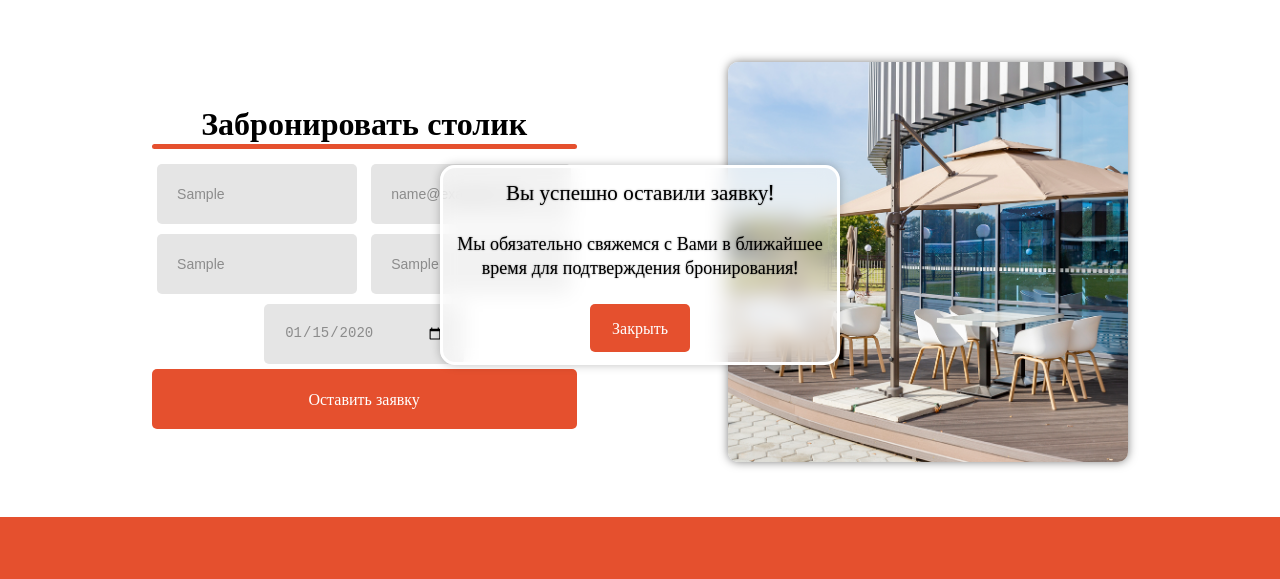
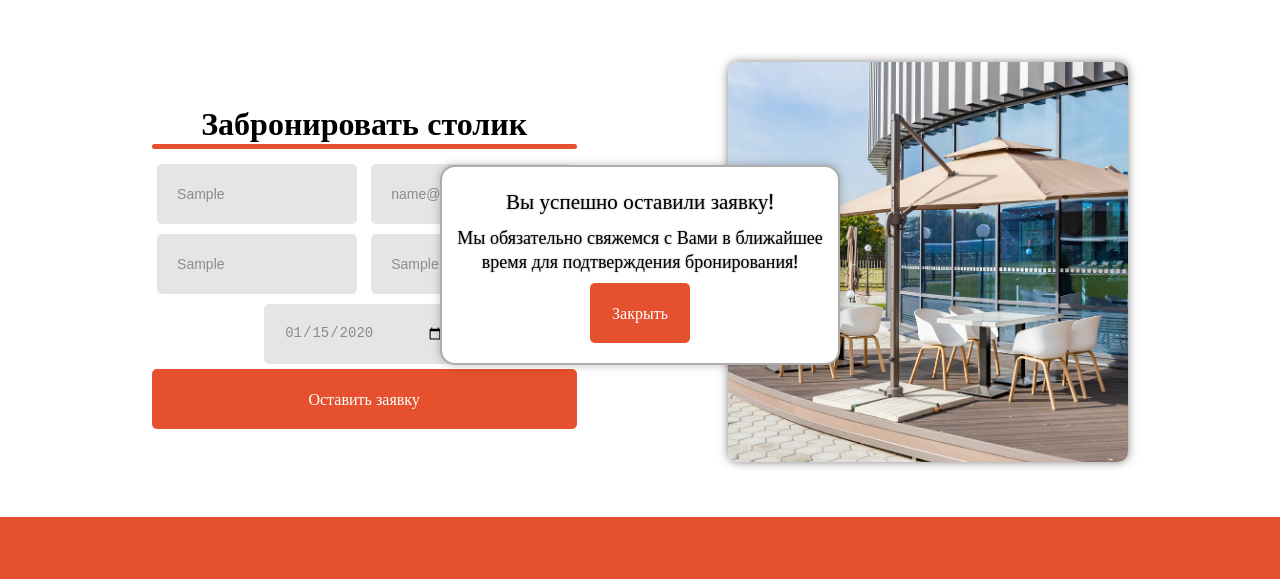
Before and after one commit to vavilentar/cafe, a plain HTML site: page index.html in a window 1280 px wide. Both pictures are taken after typing "Sample", "name@example.com", "Sample", "Sample", "2020-01-15" into the empty fields and a click on the button "Оставить заявку". Shown: the part 3886-4465 px from the top of the page. Drawn offline with nearby package versions, Linux system fonts and the light colour scheme.

Commit message:
Update booking.css

```diff
--- a/css/booking.css
+++ b/css/booking.css
@@ -66,12 +66,12 @@
     top: 50%;
     left: 50%;
     transform: translate(-50%, -50%);
-    background-color: rgba(255, 255, 255, .5);
+    background-color: white;
     box-shadow: 0 0 10px rgba(0, 0, 0, .25);
     backdrop-filter: blur(10px);
-    border: 3px solid #fff;
+	border: 2px solid rgba(90, 90, 90, 0.5);
     border-radius: 15px;
-
+    padding: 20px 0;
 }
 
 .modal-opened{
@@ -81,7 +81,6 @@
 }
 
 .success-modal_title {
-    margin-top: 10px;
     font-size: 21px;
     font-weight: 500;
     text-shadow: 0px 0px 2px rgba(0, 0, 0, 0.4);
@@ -91,7 +90,7 @@
     font-size: 18px;
     font-weight: 500;
     text-shadow: 0px 0px 2px rgba(0, 0, 0, 0.4);
-    margin: 25px 0;
+    margin: 10px 0;
 }
 
 .success-modal_close-btn {
@@ -105,7 +104,6 @@
     cursor: pointer;
     font-size: 1em;
     font-family: 'Open Sans';
-    margin-bottom: 10px;
 }
 
 
```
